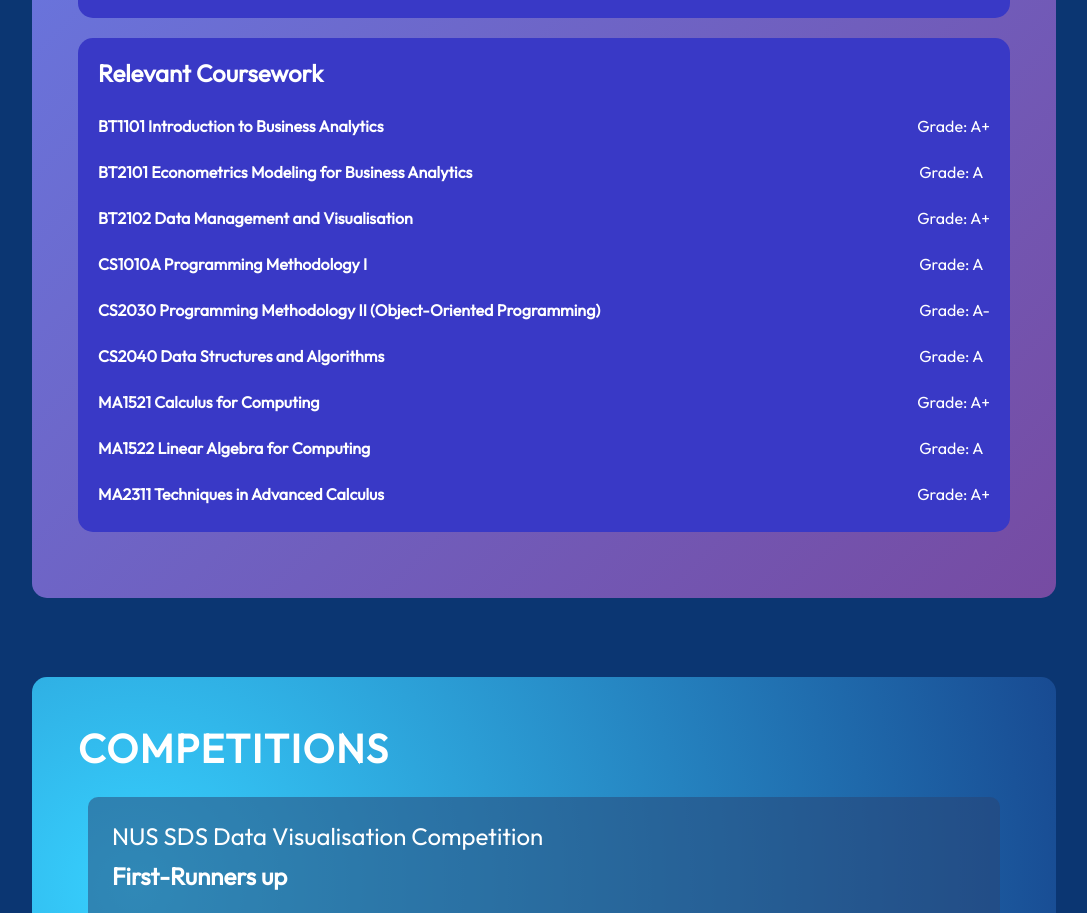
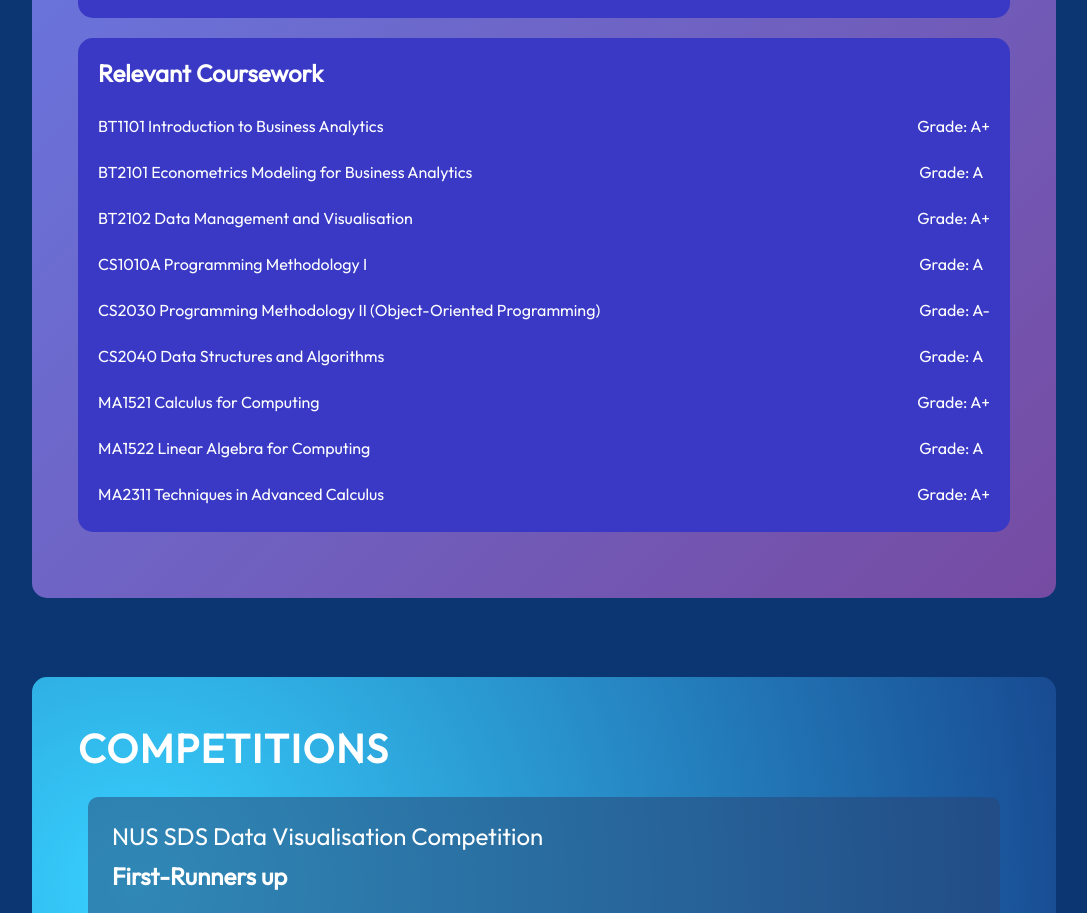
Before and after one commit to ouch528/portfolio, a React (Vite) app: page / in a window 1280 px wide. Shown: the part 3268-4181 px from the top of the page, without its empty margins (96-1183 px from the left). Built offline with nearby package versions, Linux system fonts and the light colour scheme.

Commit message:
change styling

```diff
--- a/src/components/Academics/Academics.module.css
+++ b/src/components/Academics/Academics.module.css
@@ -92,6 +92,7 @@
         flex-grow: 1; /* Ensures the course name takes up the remaining space */
         margin-right: 20px; /* Adds spacing between course name and grade */
         white-space: nowrap; /* Prevents text wrapping */
+        font-weight: 400;
     }
 
     .courseGrade {
--- a/src/components/Projects/ProjectCard.module.css
+++ b/src/components/Projects/ProjectCard.module.css
@@ -8,7 +8,7 @@
     box-shadow: 0 16px 14px 0 #04152d;
     padding: 18px 24px;
     max-width: 300px;
-    height: 42em;
+    height: 43em;
     margin: 15px;
 }
 
```
